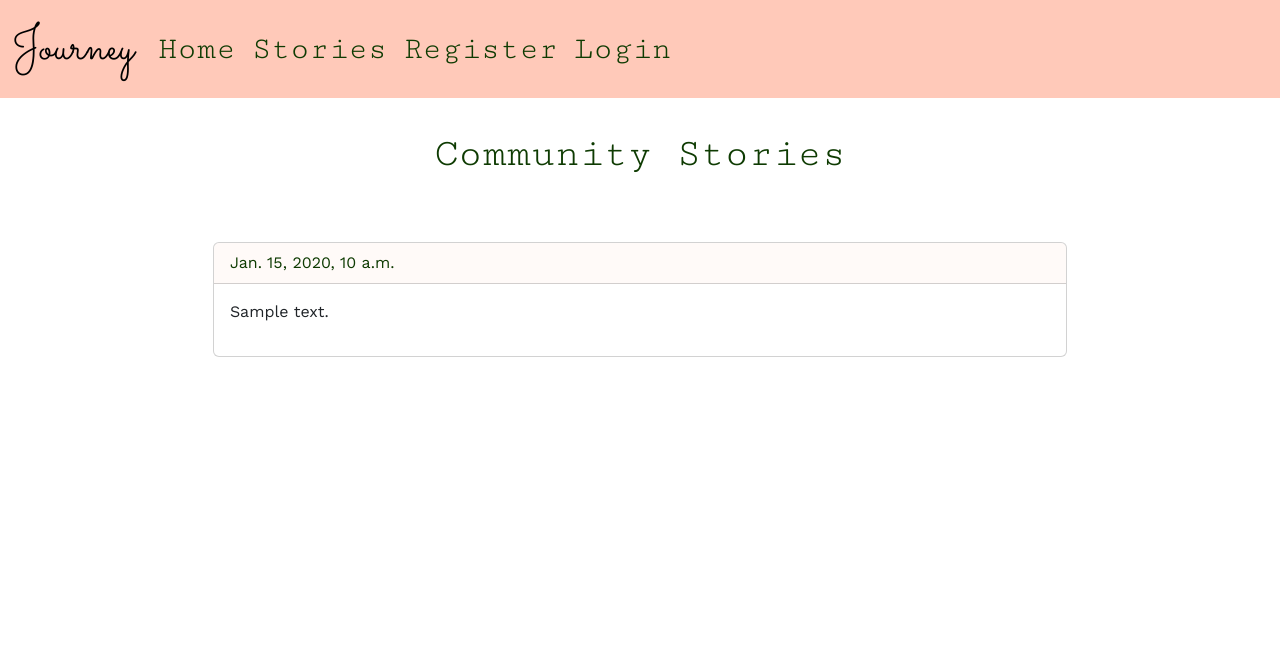
After one commit to niekados/Journey, a Django app: template stories/templates/stories/stories.html in a window 1280 px wide. The commit adds this page. Shown: the top 645 px of the page. Run offline with Django 3.2, Linux system fonts and the light colour scheme; the template is opened without the code that fills it: most values are stand-ins (such as "Sample title", 1, 10 or a date in 2020); some libraries are stand-ins or nearby versions.

Commit message:
Create stories template and urls

```diff
--- a/journey/urls.py
+++ b/journey/urls.py
@@ -22,4 +22,5 @@ urlpatterns = [
     path('admin/', admin.site.urls),
     path('accounts/', include('allauth.urls')),
     path('journal/', include('journal.urls')),
+    path('stories/', include('stories.urls')),
 ]
--- a/static/css/style.css
+++ b/static/css/style.css
@@ -51,8 +51,12 @@ a.nav-link {
     font-size: 2rem;
 }
 
+.navbar-nav .nav-link.active {
+    color: var(--moss-green);
+}
+
 .active {
-    text-decoration: underline;
+    border-bottom: 1px solid var(--moss-green);
 }
 
 /* form */
--- /dev/null
+++ b/stories/templates/stories/stories.html
@@ -0,0 +1,36 @@
+{% extends "base.html" %}
+
+{% block content %}
+<!-- Header -->
+<h1 class="text-center p-2 mt-4">Community Stories</h1>
+
+<div class="container">
+    <div class="row d-flex justify-content-center">
+        {% for story in stories_list %}
+            <div class="col-10 p-5">
+                <div class="card">
+                    <div class="card-header">
+                        <div>{{ story.published_on }}</div>
+                    </div>
+                    <div class="card-body">
+                        <p>{{ story.content }}</p>
+                    </div>
+                </div>
+            </div>
+        {% endfor %}
+    </div>
+</div>
+
+{% if is_paginated %}
+    <nav aria-label="Page navigation">
+        <ul class="pagination justify-content-center">
+            {% if page_obj.has_previous %}
+                <li><a href="?page={{ page_obj.previous_page_number }}" class="page-link">&laquo; PREV</a></li>
+            {% endif %}
+            {% if page_obj.has_next %}
+                <li><a href="?page={{ page_obj.next_page_number }}" class="page-link">NEXT &raquo;</a></li>
+            {% endif %}
+        </ul>
+    </nav>
+{% endif %}
+{% endblock %}
--- a/templates/base.html
+++ b/templates/base.html
@@ -50,7 +50,7 @@
                         <a class="nav-link {% if url_name == 'home' %}active{% endif %}"
                             href="">Home</a>
                         <a class="nav-link {% if url_name == 'stories' %}active{% endif %}"
-                            href="">Stories</a>
+                            href="{% url 'stories' %}">Stories</a>
 
                         {% if request.user.is_authenticated %}
                         <a class="nav-link {% if url_name == 'journal' %}active{% endif %}"
```
Also changed, not shown: stories/urls.py (added, +7 -0 lines).
